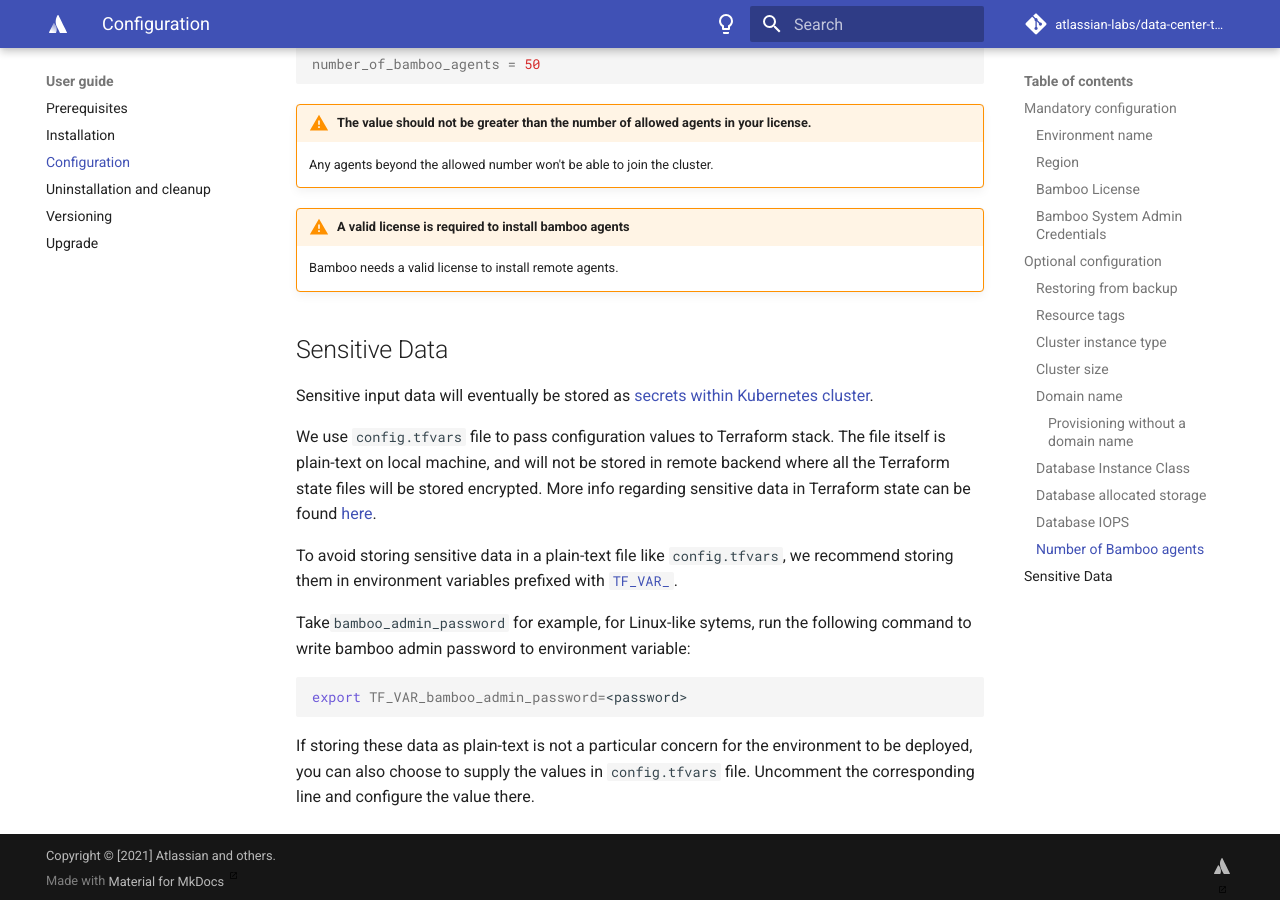
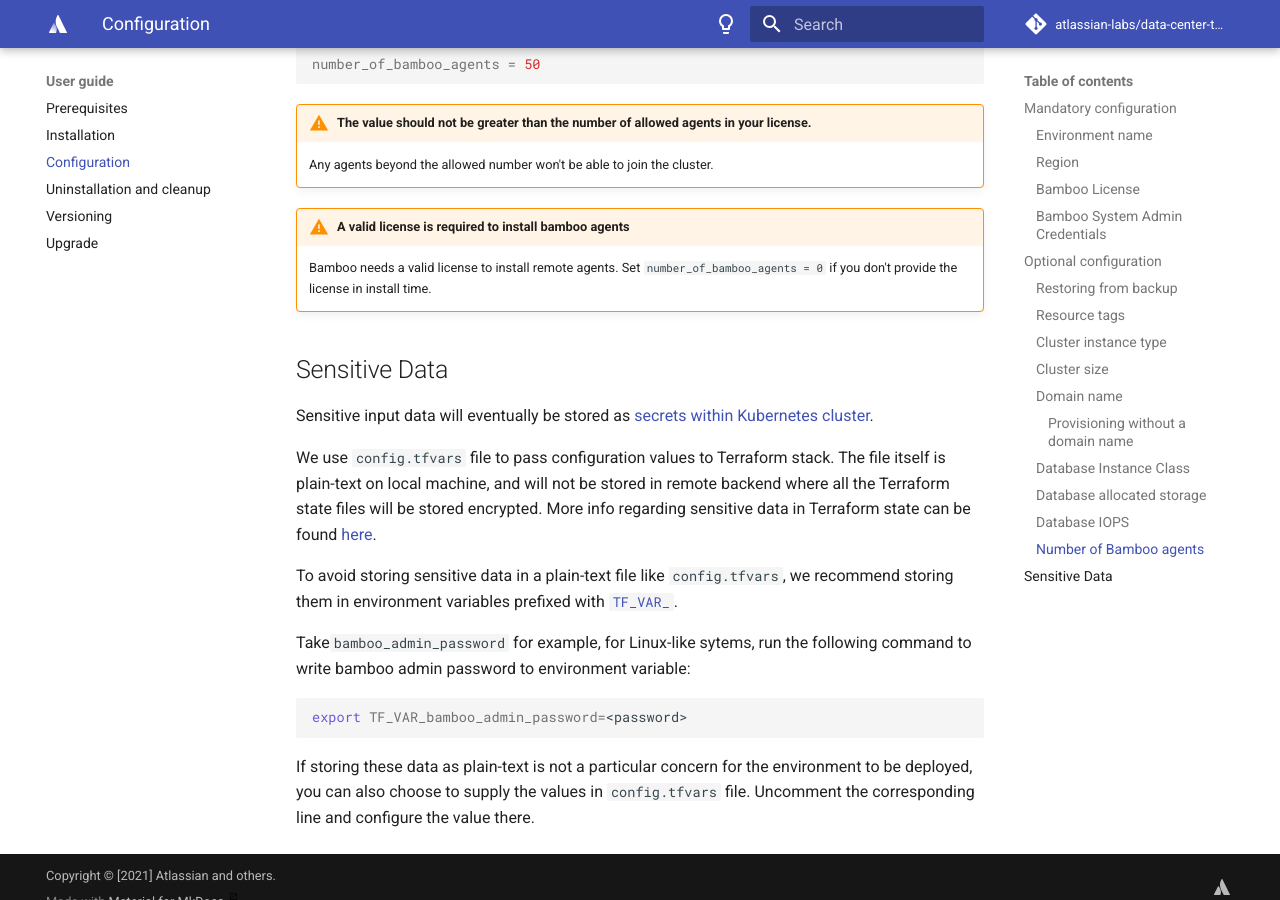
Before and after one commit to atlassian-labs/data-center-terraform, an MkDocs documentation site: the page built from docs/docs/userguide/CONFIGURATION.md, in a window 1280 px wide and 900 px high, scrolled down 5706 px. Built offline with MkDocs 1.6.1 and Material for MkDocs 9.7.7, drawn with Linux system fonts in a browser that asks for light colours; comment, search, counter and statistics services are not loaded.

Commit message:
Add more content.

```diff
--- a/docs/docs/userguide/CONFIGURATION.md
+++ b/docs/docs/userguide/CONFIGURATION.md
@@ -231,7 +231,7 @@
     Any agents beyond the allowed number won't be able to join the cluster.
 
 !!! warning "A valid license is required to install bamboo agents"
-    Bamboo needs a valid license to install remote agents.
+    Bamboo needs a valid license to install remote agents. Set `number_of_bamboo_agents = 0` if you don't provide the license in install time.
 
 ## Sensitive Data
 
```
